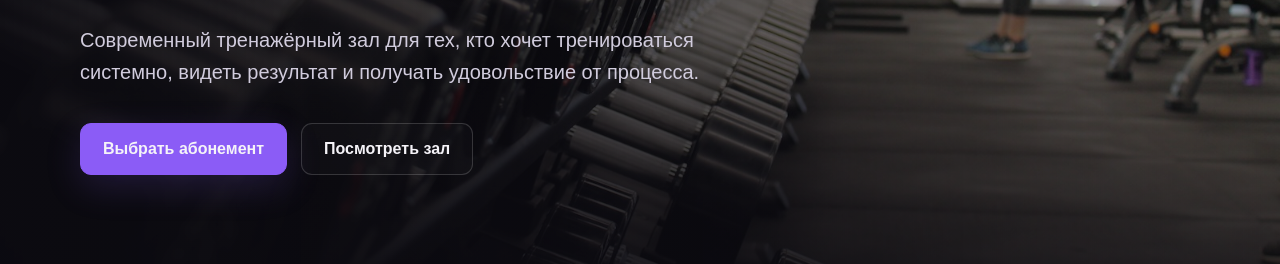
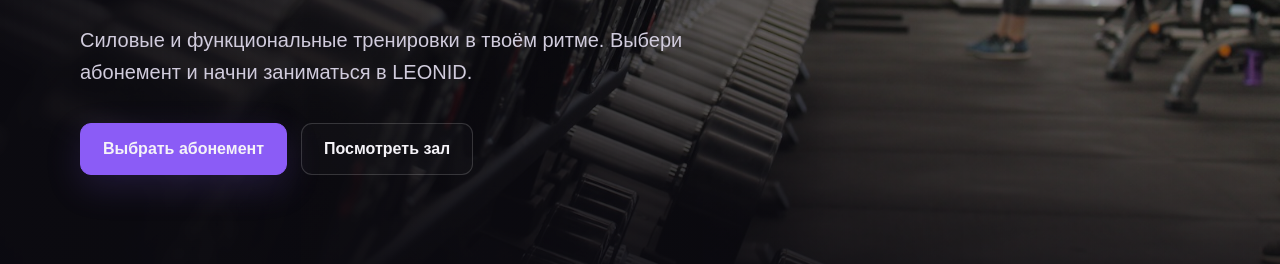
Before and after one commit to antonpop52/leonid-FIT, a website: page index.html in a window 1280 px wide. Shown: the part 536-800 px from the top of the page. Drawn offline with Linux system fonts and the light colour scheme.

Commit message:
Обновить текст главного экрана и проверить автоматический деплой

```diff
--- a/index.html
+++ b/index.html
@@ -11,7 +11,7 @@
 <body>
 <header><div class="wrap bar"><a class="logo" href="#home" aria-label="LEONID — на главную">LEONI<span>D</span></a><button type="button" class="menu" aria-label="Открыть меню" aria-expanded="false" aria-controls="navigation">☰</button><nav id="navigation" aria-label="Основная навигация"><a href="#about">О клубе</a><a href="#gym">Зал</a><a href="#plans">Абонементы</a><a href="#reviews">Отзывы</a><a href="#contact">Контакты</a><a class="button small" href="#contact">Записаться</a></nav></div></header>
 <main>
-<section class="hero" id="home"><div class="wrap"><p class="eyebrow">Фитнес-клуб нового поколения</p><h1>Стань<br>сильнее.<br><span>Стань LEONID.</span></h1><p class="lead">Современный тренажёрный зал для тех, кто хочет тренироваться системно, видеть результат и получать удовольствие от процесса.</p><div class="actions"><a class="button primary" href="#plans">Выбрать абонемент</a><a class="button" href="#gym">Посмотреть зал</a></div></div></section>
+<section class="hero" id="home"><div class="wrap"><p class="eyebrow">Фитнес-клуб нового поколения</p><h1>Стань<br>сильнее.<br><span>Стань LEONID.</span></h1><p class="lead">Силовые и функциональные тренировки в твоём ритме. Выбери абонемент и начни заниматься в LEONID.</p><div class="actions"><a class="button primary" href="#plans">Выбрать абонемент</a><a class="button" href="#gym">Посмотреть зал</a></div></div></section>
 <section id="about"><div class="wrap two"><img class="photo" id="about-photo" src="images/hero.jpg" alt="Современный тренажёрный зал со свободными весами" loading="lazy" width="800" height="500"><div><p class="eyebrow">О клубе</p><h2>Тренировки без<br>лишнего шума</h2><p class="muted">LEONID создан для людей, которым важны результат, комфорт и понятный подход к тренировкам.</p><p class="muted">Современная силовая зона, профессиональные тренажёры и пространство, где удобно работать как над силой, так и над формой.</p><a class="button" href="#contact">Получить консультацию</a></div></div></section>
 <section id="gym"><div class="wrap"><p class="eyebrow">Тренажёрный зал</p><h2>Оборудование, которое<br>помогает прогрессировать</h2><p class="muted">Всё необходимое для качественных тренировок — в одном пространстве.</p><div class="grid"><article class="card"><img class="photo" id="strength-photo" src="images/strength.png" alt="Силовая зона с оборудованием и фиолетовым освещением" loading="lazy" width="736" height="736"><div class="body"><h3>Силовая зона</h3><p>Тренажёры для проработки основных групп мышц и уверенного движения к цели.</p></div></article><article class="card"><img class="photo" id="weights-photo" src="images/weights.png" alt="Стойка с гантелями в зоне свободных весов" loading="lazy" width="2000" height="920"><div class="body"><h3>Свободные веса</h3><p>Гантели, штанги и скамьи для базовых упражнений и индивидуальных программ.</p></div></article><article class="card"><img class="photo" id="cardio-photo" src="images/functional.png" alt="Групповая функциональная тренировка с гантелями в упоре" loading="lazy" width="1680" height="1059"><div class="body"><h3>Функциональный тренинг</h3><p>Пространство для работы над выносливостью, координацией и подвижностью.</p></div></article></div></div></section>
 <section id="benefits"><div class="wrap"><p class="eyebrow">Почему LEONID</p><h2>Твой ритм. Твой результат.</h2><div class="features"><article><span class="number">01</span><h3>Понятный старт</h3><p class="muted">Вводная тренировка поможет освоиться в зале и выбрать нагрузку.</p></article><article><span class="number">02</span><h3>Комфортная атмосфера</h3><p class="muted">Удобные зоны для самостоятельных занятий и тренировок с тренером.</p></article><article><span class="number">03</span><h3>Удобный график</h3><p class="muted">Занимайся утром, днём или вечером — выбирай время под свой распорядок.</p></article></div></div></section>
```
Also changed, not shown: .github/workflows/deploy.yml.
